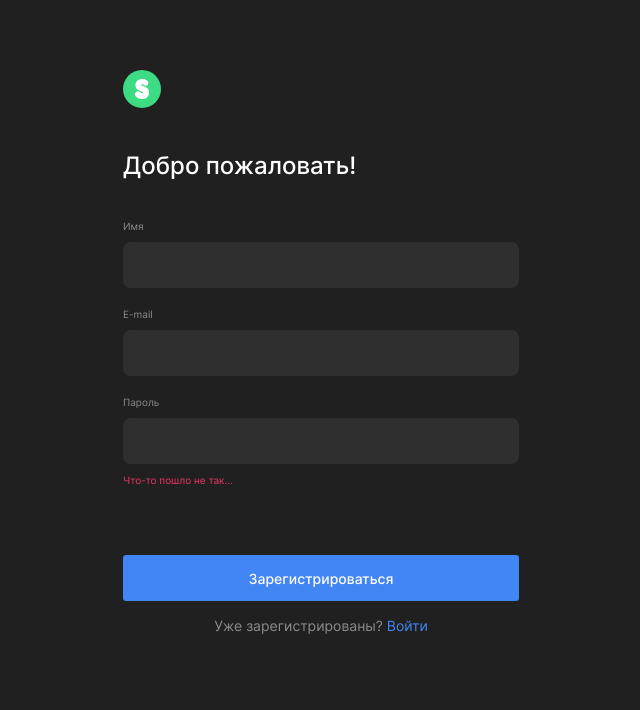
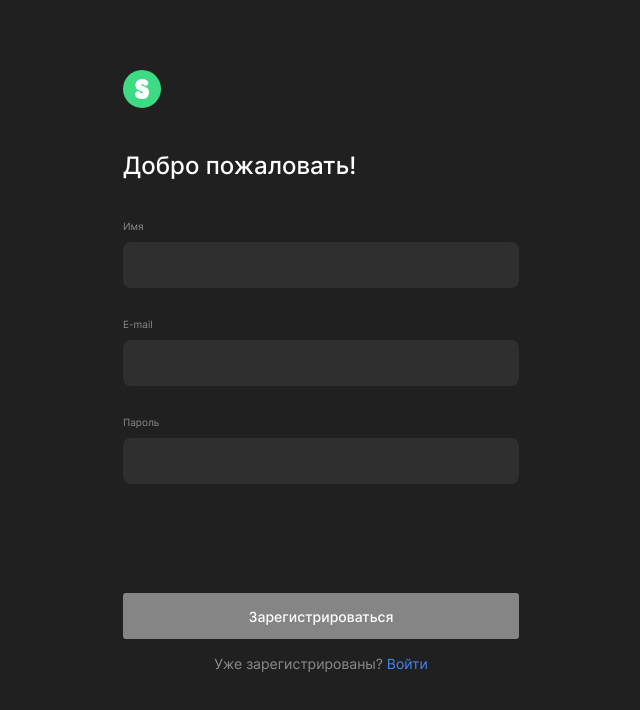
Before and after one commit to Rickchers/movies-explorer-frontend, a React (Create React App) app: page /signup in a window 1280 px wide. Shown: the top 710 px of the page, without its empty margins (319-959 px from the left). Built offline with nearby package versions, Linux system fonts and the light colour scheme; no server answers.

Commit message:
diplom_frontend_60_percent_done

```diff
--- a/src/components/Login/Login.js
+++ b/src/components/Login/Login.js
@@ -1,30 +1,27 @@
 import "./Login.css";
 import logo from "../../images/header__logo.svg";
-
-import React, { useState } from "react";
-
+import React from "react";
 import { Link } from "react-router-dom";
 
+//импортируем модуль валидации форм
+import useInput from "../../hooks/useInput.js"
+
 function Login(props) {
+  const email = useInput("", {isEmpty: true, minLength: 3, isEmail: true,});
+  const password = useInput("", {isEmpty: true, minLength: 2, maxLength: 200});
 
-  const [email, setEmail] = useState("");
-  const [password, setPassword] = useState("");
-
-  function handleChangeEmail(e) {
-    setEmail(e.target.value);
-  }
-
-  function handleChangePassword(e) {
-    setPassword(e.target.value);
-  }
 
   function handleSubmit(e) {
     e.preventDefault();
-    props.onLogin(email, password);
+    props.onLogin(email.value, password.value);
   }
+
+  const myEmailDiv = email.result();
+  const myPasswordDiv = password.result();
 
   return (
     <section className="login__wrapper">
+
       <a href="/">
         <img
           className="login__logo"
@@ -35,30 +32,46 @@ function Login(props) {
       <h3 className="login__title">Рады видеть!</h3>
 
       <form
+        onSubmit={handleSubmit}
+        noValidate
         className="login__form"
-        onSubmit={handleSubmit}
       >
 
         <span className="login__input-title">E-mail</span>
         <input
-          onChange={handleChangeEmail}
+          onChange={e => email.onChange(e)}
+          onBlur={e => email.onBlur(e)}
+          value={email.value}
+          placeholder= ""
+          name="email"
+          type="text"
           className="login__input"
           required
-          type="text"
-          name="link"
         />
+
+        {myEmailDiv}
 
         <span className="login__input-title">Пароль</span>
         <input
-          onChange={handleChangePassword}
+          onChange={e => password.onChange(e)}
+          onBlur={e => password.onBlur(e)}
+          value={password.value}
+          placeholder= ""
+          name="password"
+          type="password"
           className="login__input"
           required
-          type="password"
           minLength="2"
           maxLength="200"
         />
 
-        <button type="submit" className="login__button">
+        {myPasswordDiv}
+
+        <button
+          disabled={!email.inputValid || !password.inputValid}
+          type="submit"
+          className={ !email.inputValid || !password.inputValid ? "login__button" : "login__button login__button_active"}
+        >
           Войти
         </button>
 
--- a/src/components/Profile/Profile.js
+++ b/src/components/Profile/Profile.js
@@ -2,72 +2,93 @@ import "./Profile.css";
 import React, { useState, useEffect } from 'react';
 import { CurrentUserContext } from '../contexts/CurrentUserContext.js';
 
+import useInput from "../../hooks/useInput.js"
+
 function Profile(props) {
   const currentUser = React.useContext(CurrentUserContext);
 
-  const [name, setName] = useState('');
-  const [titleName, setTitleName] = useState(currentUser.name);
-
-  const [email, setEmail] = useState('');
+  // const [name, setName] = useState("");
+  // const [email, setEmail] = useState("");
 
 
 
+  const userName = useInput("", {isEmpty: true, minLength: 2, isName: true});
+  const email = useInput("", {isEmpty: true, minLength: 3, isEmail: true});
 
   useEffect(() => {
-      setName(currentUser.name);
-      setEmail(currentUser.email);
+    if (currentUser) {
+      userName.resetForm(currentUser.name);
+      email.resetForm(currentUser.email);
+    }
   }, [currentUser]);
+
+  // useEffect(() => {
+
+  //     // setName(currentUser.name);
+  //     // setEmail(currentUser.email);
+  // }, [currentUser]);
 
   function handleSubmit(e){
     e.preventDefault();
-    props.onUpdateUser(name, email);
-    setTitleName(name);
+    props.onUpdateUser(userName.value, email.value);
+    //setTitleName(userName);
   }
 
-  function handleChangeName(e) {
-    setName(e.target.value);
-  }
-
-  function handleChangeEmail(e) {
-    setEmail(e.target.value);
-  }
+  const myUserNameDiv = userName.result();
+  const myEmailDiv = email.result();
 
   return (
+
     <section className="profile__wrapper">
 
-      <h3 className="profile__title">{`Привет, ${titleName || currentUser.name}`}</h3>
+      {currentUser.name && <h3 className="profile__title">{`Привет, ${currentUser.name}`}</h3>}
 
-      <form className="profile__form">
+      <form
+        noValidate
+        className="profile__form"
+      >
 
         <div className="profile__form-row">
           <span className="profile__input-title">Имя</span>
           <input
-            onChange={handleChangeName}
+            onChange={e => userName.onChange(e)}
+
+            onBlur={e => userName.onBlur(e)}
+            value={userName.value}
+            placeholder=""
+            name="name"
+            type="text"
             className="profile__input"
-            required
-            type="text"
-            value={name || ''}
+            // value={name || ''}
             minLength="2"
             maxLength="200"
+            required
           />
         </div>
+        {myUserNameDiv}
 
         <div className="profile__form-row">
           <span className="profile__input-title">E-mail</span>
           <input
-            onChange={handleChangeEmail}
+            onChange={e => email.onChange(e)}
+
+            onBlur={e => email.onBlur(e)}
+            value={email.value}
+            placeholder= ""
+            name="email"
+            type="text"
             className="profile__input"
+            // value={email || ''}
             required
-            type="text"
-            value={email || ''}
-            name="email"
           />
         </div>
+        {myEmailDiv}
       </form>
 
       <button
+        disabled={!email.inputValid || !userName.inputValid}
         type="button"
-        className="profile__edit-button"
+        className={(!email.inputValid || !userName.inputValid) ? "profile__edit-button" : "profile__edit-button profile__edit-button_active"}
         onClick={handleSubmit}
       >
         Редактировать
--- a/src/components/Register/Register.css
+++ b/src/components/Register/Register.css
@@ -57,7 +57,7 @@
 
   width: 100%;
   height: 46px;
-  margin: 10px 0 20px;
+  margin: 10px 0 0px;
   border-radius: 8px;
   background-color: #2f2f2f;
 }
@@ -65,6 +65,7 @@
 .register__button {
   all: unset;
   margin: 79px 0 16px;
+
   font-size: 14px;
   line-height: 17px;
   font-style: normal;
@@ -73,6 +74,12 @@
   width: 100%;
   height: 46px;
   border-radius: 3px;
+
+  background-color: #858585;
+}
+
+.register__button_active {
+  cursor: pointer;
   background-color: #4285F4;
 }
 
--- a/src/components/Register/Register.js
+++ b/src/components/Register/Register.js
@@ -4,27 +4,22 @@ import logo from "../../images/header__logo.svg";
 import { Link } from "react-router-dom";
 import { useState } from "react";
 
+import useInput from "../../hooks/useInput.js"
+
 function Register(props) {
-  const [name, setName] = useState("");
-  const [email, setEmail] = useState("");
-  const [password, setPassword] = useState("");
 
-  function handleChangeName(e) {
-    setName(e.target.value);
-  }
-
-  function handleChangeEmail(e) {
-    setEmail(e.target.value);
-  }
-
-  function handleChangePassword(e) {
-    setPassword(e.target.value);
-  }
+  const userName = useInput("", {isEmpty: true, minLength: 2, isName: true});
+  const email = useInput("", {isEmpty: true, minLength: 3, isEmail: true,});
+  const password = useInput("", {isEmpty: true, minLength: 2});
 
   function handleSubmit(e) {
     e.preventDefault();
-    props.onRegister(name, email, password);
+    props.onRegister(userName.value, email.value, password.value);
   }
+
+  const myUserNameDiv = userName.result();
+  const myEmailDiv = email.result();
+  const myPasswordDiv = password.result();
 
   return (
     <section className="register__wrapper">
@@ -37,42 +32,65 @@ function Register(props) {
       </a>
       <h3 className="register__title">Добро пожаловать!</h3>
 
-      <form onSubmit={handleSubmit} className="register__form">
+      <form
+        onSubmit={handleSubmit}
+        noValidate
+        className="register__form">
 
         <span className="register__input-title">Имя</span>
         <input
-          onChange={handleChangeName}
-          className="register__input"
-          required
+          onChange={e => userName.onChange(e)}
+          onBlur={e => userName.onBlur(e)}
+          value={userName.value}
           placeholder=""
           name="name"
+          type="text"
+          className="register__input"
           minLength="2"
           maxLength="30"
+          required
         />
 
-
+        {myUserNameDiv}
 
         <span className="register__input-title">E-mail</span>
         <input
-          onChange={handleChangeEmail}
+          onChange={e => email.onChange(e)}
+          onBlur={e => email.onBlur(e)}
+          value={email.value}
+          placeholder= ""
+          name="email"
+          type="text"
           className="register__input"
           required
-          type="text"
-          name="email"
         />
+
+        {myEmailDiv}
 
         <span className="register__input-title">Пароль</span>
         <input
-          onChange={handleChangePassword}
+          onChange={e => password.onChange(e)}
+          onBlur={e => password.onBlur(e)}
+          value={password.value}
+          placeholder= ""
+          name="password"
+          type="password"
           className="register__input"
-          required
-          type="password"
           minLength="2"
           maxLength="200"
+          required
         />
-        <span className="register__input-error">Что-то пошло не так...</span>
 
-        <button type="submit" className="register__button">
+        {myPasswordDiv}
+
+        {/* <span className="register__input-error">Что-то пошло не так...</span> */}
+
+        <button
+          disabled={!email.inputValid || !password.inputValid || !userName.inputValid}
+          type="submit"
+
+          className={ !email.inputValid || !password.inputValid || !userName.inputValid ? "register__button" : "register__button register__button_active"}
+        >
           Зарегистрироваться
         </button>
 
--- /dev/null
+++ b/src/hooks/useInput.css
@@ -0,0 +1,14 @@
+.error-wrapper {
+  height: 20px;
+  margin-bottom: 10px;
+}
+
+.input-error {
+  font-size: 10px;
+  line-height: 12px;
+  font-style: normal;
+  font-weight: 400;
+  text-align: left;
+  margin: 0;
+  color: red;
+}
--- /dev/null
+++ b/src/hooks/useInput.js
@@ -0,0 +1,111 @@
+import React, { useEffect, useState, Fragment, useCallback  } from "react";
+
+import "./useInput.css";
+
+const useValidation = (value, validations) => {
+  const [isEmpty, setEmpty] = useState(true);
+  const [minLengthError, setMinLengthError] = useState(false);
+  const [maxLengthError, setMaxLengthError] = useState(false);
+  const [emailError, setEmailError] = useState(false);
+  const [inputValid, setInputValid] = useState(false);
+  const [nameError, setNameError] = useState(false);
+
+  useEffect(() => {
+    for (const validation in validations) {
+
+      switch (validation) {
+        case "minLength":
+          value.length < validations[validation] ? setMinLengthError(true) : setMinLengthError(false);
+          break;
+
+        case "isEmpty":
+          value ? setEmpty(false) : setEmpty(true);
+          break;
+
+        case "isEmail":
+          const re = /^(([^<>()[\]\.,;:\s@\"]+(\.[^<>()[\]\.,;:\s@\"]+)*)|(\".+\"))@(([^<>()[\]\.,;:\s@\"]+\.)+[^<>()[\]\.,;:\s@\"]{2,})$/i;
+          re.test(String(value).toLowerCase()) ? setEmailError(false) : setEmailError(true);
+          break;
+
+        case "isName":
+          const regEx = /^[а-яА-ЯёЁa-zA-Z\-\s]+$/;
+          regEx.test(String(value).toLowerCase()) ? setNameError(false) : setNameError(true);
+          break;
+
+        default:
+          break;
+
+      }
+    }
+  }, [value]);
+
+  useEffect(() => {
+    if(isEmpty || maxLengthError || minLengthError || emailError) {
+      setInputValid(false);
+    } else {
+      setInputValid(true);
+    }
+  }, [isEmpty, maxLengthError, minLengthError, emailError])
+
+  return {
+    isEmpty,
+    minLengthError,
+    maxLengthError,
+    emailError,
+    nameError,
+    inputValid
+  }
+
+}
+
+const useInput = (initialValue, validations) => {
+
+  const [value, setValue] = useState(initialValue);
+  const [isDirty, setDirty] = useState(false);
+
+  const valid = useValidation(value, validations);
+
+  const onChange = (e) => {
+    setValue(e.target.value)
+  }
+
+  const onBlur = (e) => {
+    setDirty(true);
+  }
+
+  const resetForm = useCallback(
+    (newValue = "") => {
+      setValue(newValue);
+    },
+    [setValue]
+  )
+
+  const result = () => {
+    return (
+      <Fragment>
+        <div className="error-wrapper">
+          {(isDirty && valid.isEmpty) && <span className="input-error" >Поле не может быть пустым. </span>}
+          {(isDirty && valid.emailError && !valid.isEmpty) && <span className="input-error">Некорректный емэйл. </span>}
+          {(isDirty && valid.minLengthError && !valid.isEmpty) && <span className="login__input-error">Некорректная длина. </span>}
+
+          {(isDirty && valid.nameError && !valid.isEmpty) && <span className="input-error" >Только буквы пробел и дефис </span>}
+        </div>
+      </Fragment>
+    )
+  }
+
+  return {
+    result,
+    value,
+    onChange,
+    onBlur,
+    isDirty,
+    resetForm,
+    ...valid
+
+  }
+
+
+}
+
+export default useInput;
```
Also changed, not shown: src/components/Login/Login.css (+23 -1 lines), src/components/Profile/Profile copy.js (added, +88 -0 lines), src/components/Profile/Profile.css (+7 -2 lines).
